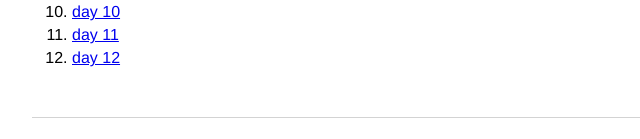
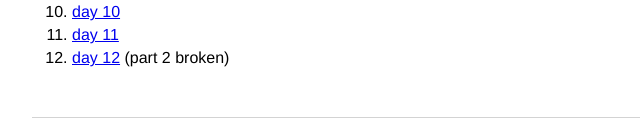
Before and after one commit to dieseltravis/aoc2018, a website: page views/index.html in a window 1280 px wide. Shown: the part 328-467 px from the top of the page, without its empty margins (0-640 px from the left). Drawn offline with Linux system fonts and the light colour scheme.

Commit message:
👚🐙 Updated with Glitch (part 2 broken)

```diff
--- a/views/index.html
+++ b/views/index.html
@@ -41,7 +41,7 @@
         <li><a href="day09">day 09</a></li>
         <li><a href="day10">day 10</a></li>
         <li><a href="day11">day 11</a></li>
-        <li><a href="day12">day 12</a></li>
+        <li><a href="day12">day 12</a> (part 2 broken)</li>
         <!-- <li><a href="day13">day 13</a></li>
         <li><a href="day14">day 14</a></li>
         <li><a href="day15">day 15</a></li>
```
Also changed, not shown: README.md.
